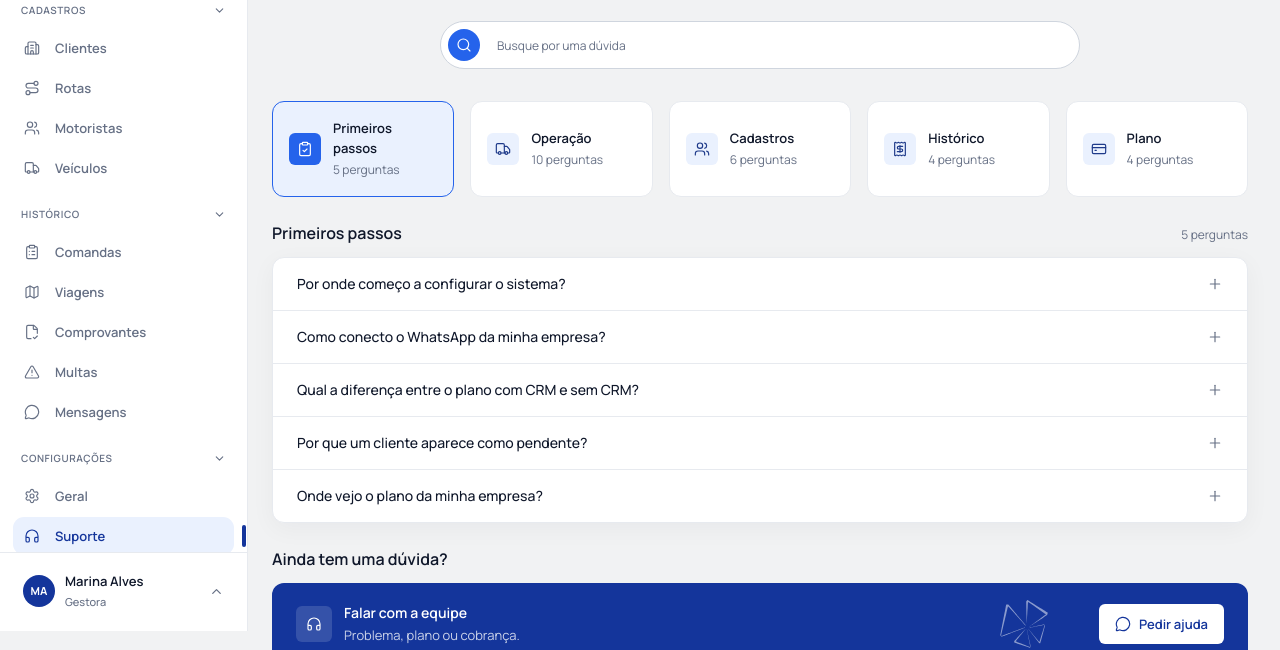
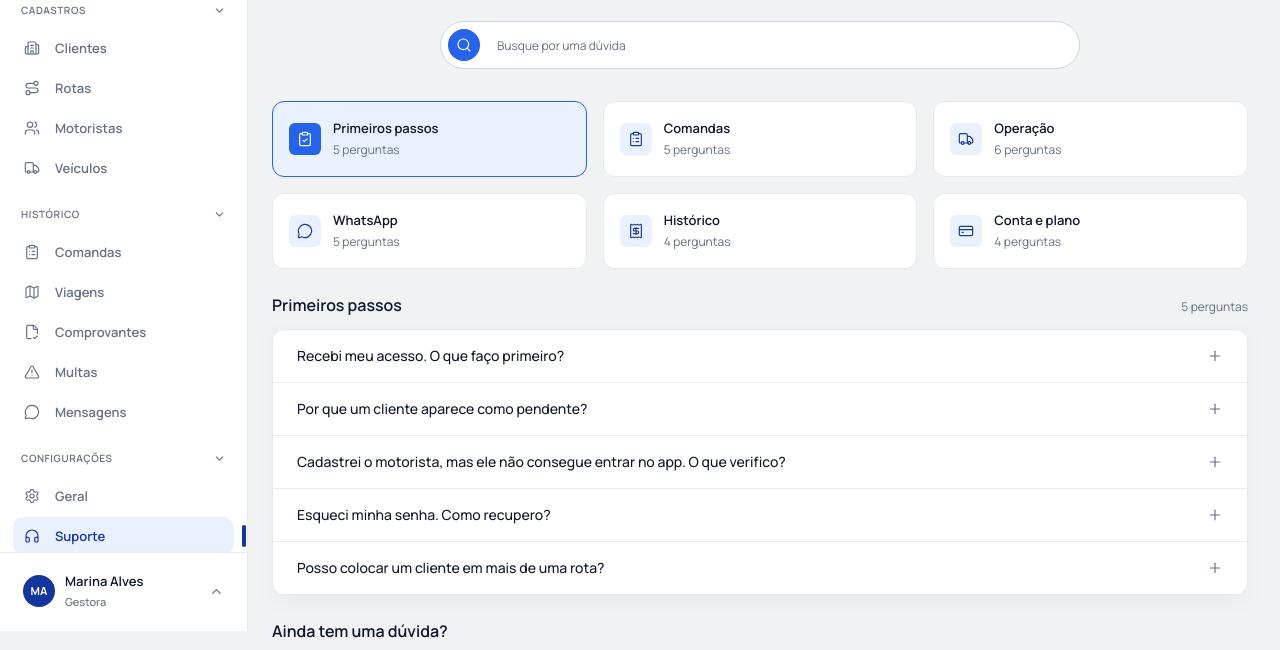
Before and after one commit to rayanearaujoc/gao-gestor, a plain HTML site: page suporte.html in a window 1280 px wide. Shown: the part 169-819 px from the top of the page. Drawn offline with nearby package versions, Linux system fonts and the light colour scheme.

Commit message:
alterações do suporte

```diff
--- a/suporte.html
+++ b/suporte.html
@@ -9,6 +9,7 @@
 <link rel="stylesheet" href="static/css/app.css">
 <link rel="stylesheet" href="static/css/gestor.css">
 <link rel="stylesheet" href="static/css/kit.css">
+<style>#cats{grid-template-columns:repeat(3,1fr)}@media(max-width:900px){#cats{grid-template-columns:repeat(2,1fr)}}</style>
 </head>
 <body data-page="suporte">
   <main class="gpage">
@@ -72,38 +73,38 @@
     {k:'sugestao',t:'Sugestão de melhoria',to:'produto@gao.com.br'}
   ];
   var FAQ=[
-    {c:'Primeiros passos',q:'Por onde começo a configurar o sistema?',a:'Cadastre primeiro os motoristas e os veículos. Depois crie as rotas, escolhendo ao menos um motorista em cada uma, e por último cadastre os clientes, cada um com a sua rota.'},
-    {c:'Primeiros passos',q:'Como conecto o WhatsApp da minha empresa?',a:'Vá em Configurações, abra a aba Assistente WhatsApp e leia o QR Code com o número da empresa. Esse número envia os avisos automáticos aos clientes durante as viagens.'},
-    {c:'Primeiros passos',q:'Qual a diferença entre o plano com CRM e sem CRM?',a:'Com o CRM da GAO, as comandas chegam do CRM e seguem os status dele. Sem o CRM, a logística cria as comandas manualmente em Comandas, com os status Liberada, Em trânsito e Entregue para entregas, e Aguardando coleta e Coletada para coletas.'},
-    {c:'Primeiros passos',q:'Por que um cliente aparece como pendente?',a:'O cliente fica pendente até ter endereço completo (com CEP), WhatsApp para contato e uma rota. Complete o cadastro em Clientes e ele passa a Ativo.'},
-    {c:'Primeiros passos',q:'Onde vejo o plano da minha empresa?',a:'Em Configurações, na aba Geral. Lá ficam o plano contratado, o Assistente WhatsApp e os dados da empresa.'},
-    {c:'Operação',q:'Como crio uma comanda sem o CRM?',a:'Em Comandas, clique em Criar comanda, escolha Entrega ou Coleta e o cliente. A entrega gera as etiquetas com QR Code, uma por gaiola. A coleta já nasce como Aguardando coleta.'},
-    {c:'Operação',q:'Como funciona a coleta?',a:'A comanda de coleta entra no app do motorista quando está como Aguardando coleta. O motorista informa as gaiolas na parada, e a comanda passa a Coletada.'},
-    {c:'Operação',q:'Uma comanda pode ser entrega e coleta ao mesmo tempo?',a:'Não. Cada comanda é uma entrega ou uma coleta. Só as viagens e os comprovantes podem aparecer como Entrega e coleta, quando a mesma parada tem as duas.'},
-    {c:'Operação',q:'O que significa Em trânsito?',a:'A comanda já foi carregada pelo motorista e está a caminho do cliente. Depois da entrega ela passa a Entregue.'},
-    {c:'Operação',q:'Com dois motoristas na mesma rota, quem fica com a comanda?',a:'Quem carregar primeiro. A comanda sai da lista do outro motorista assim que é carregada.'},
-    {c:'Operação',q:'O que fazer quando uma comanda fica sem ninguém carregar?',a:'Em Operação, abra o aviso de comandas sem carregar, escolha as comandas e designe a um motorista. Elas passam a aparecer no app dele.'},
-    {c:'Operação',q:'O que fazer quando uma viagem fica parada?',a:'Em Operação, abra o aviso de viagem parada. O sistema mostra uma mensagem padrão para você enviar ao motorista pelo WhatsApp.'},
-    {c:'Operação',q:'Como designo um motorista para a rota do dia?',a:'Os motoristas de cada rota vêm do cadastro. Para reforçar uma rota, abra Operação e use o botão de designar motorista. Ele vale só para hoje e o cadastro não muda.'},
-    {c:'Operação',q:'Posso excluir uma comanda?',a:'Só enquanto ela está Liberada, ou seja, antes de o motorista carregar. Depois disso a comanda faz parte do histórico e não pode mais ser excluída.'},
-    {c:'Operação',q:'Como reimprimo as etiquetas de uma comanda?',a:'Na lista de Comandas, use o ícone de impressora na linha da comanda de entrega. Cada gaiola tem a sua etiqueta com QR Code.'},
-    {c:'Cadastros',q:'Como cadastro um cliente?',a:'Em Clientes, clique em Cadastrar cliente e preencha os dados, o endereço com CEP, o WhatsApp e a rota. Sem esses dados o cliente fica pendente.'},
-    {c:'Cadastros',q:'Posso colocar um cliente em mais de uma rota?',a:'Não. Cada cliente pertence a uma única rota, para não haver dúvida de qual rota leva a comanda.'},
-    {c:'Cadastros',q:'Como crio uma rota?',a:'Em Rotas, clique em criar rota, escolha os clientes e selecione os motoristas. Toda rota precisa ter pelo menos um motorista.'},
-    {c:'Cadastros',q:'Um motorista pode atender mais de uma rota?',a:'Pode. Motoristas e rotas se relacionam de vários para vários: uma rota tem um ou mais motoristas, e um motorista pode estar em mais de uma rota.'},
-    {c:'Cadastros',q:'O que acontece quando inativo um motorista?',a:'Ele perde o acesso ao app, mas o histórico de viagens continua guardado.'},
-    {c:'Cadastros',q:'Para que serve o cadastro de veículos?',a:'Os veículos aparecem nas viagens e ajudam a identificar de quem é uma multa, pela placa do veículo.'},
-    {c:'Histórico',q:'Como vejo as viagens de um período?',a:'Em Viagens, use o filtro Período (todos, 7 dias, 30 dias ou este mês). Os números do topo da tela acompanham o filtro.'},
-    {c:'Histórico',q:'O que encontro em Comprovantes?',a:'A lista dos comprovantes das paradas atendidas. Dá para buscar e filtrar por cliente, motorista e período.'},
-    {c:'Histórico',q:'Como designo uma multa a um motorista?',a:'Em Multas, envie o PDF. O sistema encontra a placa e o dia, mostra as viagens daquele dia e você escolhe o motorista em Designar.'},
-    {c:'Histórico',q:'Que informações a multa mostra?',a:'A infração e o número do AIT, o veículo, a data e a hora, o motorista, a viagem e o valor. O valor total das multas do período aparece no topo da tela.'},
-    {c:'Plano',q:'Como troco de plano?',a:'Clique em Pedir ajuda, escolha Trocar de plano e diga qual você quer. Nossa equipe comercial responde por e-mail.'},
-    {c:'Plano',q:'Posso alterar os dados da empresa?',a:'Os dados em Configurações são só de leitura. Para alterar, fale com a GAO por Pedir ajuda.'},
-    {c:'Plano',q:'Como trocar o número do WhatsApp da empresa?',a:'Fale com a equipe por Pedir ajuda e peça a troca do número. O novo número precisa ser conectado de novo pelo QR Code.'},
-    {c:'Plano',q:'Como relato um problema no sistema?',a:'Clique em Pedir ajuda, escolha Problema no sistema, diga onde aconteceu e descreva o que viu. A mensagem vai direto para o time de suporte.'}
+    {c:'Primeiros passos',q:'Recebi meu acesso. O que faço primeiro?',a:'A GAO cria a sua empresa e o seu usuário e envia o acesso. Ao entrar, a plataforma vem vazia. Siga os Primeiros passos da tela Início, na ordem: clientes, motoristas, veículos e rotas.'},
+    {c:'Primeiros passos',q:'Por que um cliente aparece como pendente?',a:'O cliente fica pendente até ter o endereço completo (com CEP), o WhatsApp para contato e uma rota. Complete o cadastro em Clientes e ele passa a Ativo.'},
+    {c:'Primeiros passos',q:'Cadastrei o motorista, mas ele não consegue entrar no app. O que verifico?',a:'Confira se o usuário e a senha foram definidos na etapa Acesso ao app e se o motorista está como Ativo. Motorista inativo perde o acesso. Para trocar a senha, edite o cadastro dele e digite uma nova.'},
+    {c:'Primeiros passos',q:'Esqueci minha senha. Como recupero?',a:'Peça à GAO em Pedir ajuda. Quando estiver logado, você pode trocar a senha por conta própria em Meu perfil, na aba Segurança.'},
+    {c:'Primeiros passos',q:'Posso colocar um cliente em mais de uma rota?',a:'Não. Cada cliente pertence a uma única rota, para não haver dúvida de qual rota leva a comanda. Já um motorista pode estar em mais de uma rota, e uma rota pode ter até dois motoristas.'},
+    {c:'Comandas',q:'As comandas vêm do CRM ou eu preciso criar?',a:'Depende do plano. Com o CRM GAO, a comanda entra sozinha, aparece no app do motorista e as etiquetas já saem impressas, então você só acompanha. Sem o CRM, você cria a comanda em Comandas e imprime as etiquetas com QR Code.'},
+    {c:'Comandas',q:'Liberei uma comanda e o motorista não a vê no app. O que pode ser?',a:'Confira se o cliente tem uma rota, se essa rota tem motorista e se a comanda está Liberada (com o CRM, depois da expedição realizada). Se ninguém carregar em mais de 24 horas, o aviso aparece em Operação e você pode designar a comanda a um motorista.'},
+    {c:'Comandas',q:'Como imprimo ou reimprimo as etiquetas?',a:'Sem o CRM, na lista de Comandas, use o ícone de impressora na linha da comanda de entrega. Cada gaiola tem a sua etiqueta com QR Code. Com o CRM, as etiquetas são impressas pela produção.'},
+    {c:'Comandas',q:'Qual a diferença entre comanda de entrega e de coleta?',a:'Cada comanda é só uma coisa: entrega ou coleta. Ao entregar, o sistema abre uma coleta pendente do cliente. Se o cliente pedir uma coleta, você cria a comanda de coleta, que fica como Aguardando coleta e entra no app do motorista.'},
+    {c:'Comandas',q:'Posso excluir uma comanda?',a:'Sim, sem o CRM, na lista de Comandas. As etiquetas já impressas dessa comanda deixam de valer, então confirme antes de excluir.'},
+    {c:'Operação',q:'Uma viagem apareceu como parada. O que faço?',a:'Em Operação, abra o aviso de viagem parada e use Avisar. O WhatsApp abre com a mensagem pronta para o motorista, e você só confirma o envio.'},
+    {c:'Operação',q:'Falta um motorista hoje. Como cubro a rota?',a:'Em Operação, designe um motorista para a rota, por exemplo um folguista. Vale só para hoje e o cadastro da rota não muda. O folguista não tem rota fixa e monta uma rota extra no app.'},
+    {c:'Operação',q:'Com dois motoristas na mesma rota, quem leva cada comanda?',a:'Quem carregar primeiro. Cada motorista segue só o que carregou, e a comanda carregada por um some da lista do outro.'},
+    {c:'Operação',q:'Como funciona a coleta?',a:'A coleta só acontece depois das entregas. O motorista informa as gaiolas na própria parada. Se não houver coletas, ele vai direto ao check-out. O comprovante junta entrega e coleta da mesma parada.'},
+    {c:'Operação',q:'O caminhão teve um acidente. O que acontece com a viagem?',a:'O motorista registra o acidente no app, e a viagem é encerrada. Os clientes que ainda não foram atendidos recebem a mensagem automática de entrega reagendada, e a sua equipe entra em contato para remarcar.'},
+    {c:'Operação',q:'Um motorista saiu da empresa. Como removo o acesso dele?',a:'Edite o motorista e deixe o acesso como Inativo. Ele perde o acesso ao app, e o histórico de viagens dele continua guardado.'},
+    {c:'WhatsApp',q:'Quais mensagens o cliente recebe?',a:'Pelo número da empresa saem duas, de forma automática: a caminho, quando o motorista inicia as entregas, e o resultado da entrega (concluída com o comprovante, não realizada com o motivo, ou reagendada por acidente).'},
+    {c:'WhatsApp',q:'Por que o aviso de chegada não aparece em Mensagens?',a:'Porque ele sai do WhatsApp do próprio motorista, pelo botão Avisar cliente, e o sistema não tem acesso a essa conversa. O mesmo vale para o aviso de viagem parada e para o envio avulso de comprovante: o WhatsApp abre com a mensagem pronta, quem pediu confirma o envio e isso não entra no histórico.'},
+    {c:'WhatsApp',q:'Um cliente diz que não recebeu a mensagem. Como confiro?',a:'Em Mensagens, procure o cliente e veja o texto enviado e se houve falha. Confira também se o WhatsApp para contato dele em Clientes está correto.'},
+    {c:'WhatsApp',q:'As mensagens automáticas pararam de sair. O que pode ser?',a:'O número da empresa pode ter desconectado. A conexão é feita pela GAO, que recebe o alerta. Se notar a falha antes, avise em Pedir ajuda para a GAO reconectar.'},
+    {c:'WhatsApp',q:'Como troco o número de WhatsApp da empresa?',a:'Peça à GAO em Pedir ajuda. O novo número é conectado pela GAO, e você não precisa fazer nada na plataforma.'},
+    {c:'Histórico',q:'Como envio de novo um comprovante ao cliente?',a:'Em Comprovantes, ou no perfil do cliente, use Enviar. O WhatsApp abre com a mensagem pronta e o link do comprovante, e você confirma o envio.'},
+    {c:'Histórico',q:'Onde vejo o que o motorista fez em uma viagem?',a:'Em Viagens, abra a viagem. Se estiver em andamento, aparece o que ele já fez e o que falta. Se estiver concluída, aparecem os dados da viagem, o consumo médio, as fotos do veículo e os comprovantes de cada cliente.'},
+    {c:'Histórico',q:'Como designo uma multa a um motorista?',a:'Em Multas, envie o PDF. O sistema encontra a placa e o dia, mostra as viagens daquele dia e você escolhe o motorista em Designar. A GAO só mantém o registro por motorista e não indica o condutor ao órgão.'},
+    {c:'Histórico',q:'Quem informa os saneantes que aparecem no comprovante?',a:'Você, em Configurações, na aba Saneantes. O motorista não escolhe nada, e o saneante marcado como em uso vai para o comprovante.'},
+    {c:'Conta e plano',q:'Onde vejo o plano e os dados da minha empresa?',a:'Em Configurações. Lá ficam o plano contratado e os dados da empresa, que são só de leitura.'},
+    {c:'Conta e plano',q:'Como altero os dados da empresa ou o plano?',a:'Clique em Pedir ajuda e escolha o assunto. Trocar de plano vai para o comercial, e a mudança dos dados vai para o suporte.'},
+    {c:'Conta e plano',q:'Preciso de mais um usuário gestor. Como faço?',a:'Os usuários da plataforma são criados pela GAO. Peça em Pedir ajuda, com o nome e o e-mail da pessoa.'},
+    {c:'Conta e plano',q:'Como relato um problema no sistema?',a:'Clique em Pedir ajuda, escolha Problema no sistema, diga onde aconteceu e descreva o que viu. A mensagem vai direto para o time de suporte.'}
   ];
   var CATS=[
-    {c:'Primeiros passos',ic:'clipboard-check'},{c:'Operação',ic:'truck'},{c:'Cadastros',ic:'users'},{c:'Histórico',ic:'receipt'},{c:'Plano',ic:'credit-card'}
+    {c:'Primeiros passos',ic:'clipboard-check'},{c:'Comandas',ic:'clipboard-list'},{c:'Operação',ic:'truck'},{c:'WhatsApp',ic:'message-circle'},{c:'Histórico',ic:'receipt'},{c:'Conta e plano',ic:'credit-card'}
   ], cat='Primeiros passos', q='';
   function esc(s){ return s.replace(/&/g,'&amp;').replace(/</g,'&lt;'); }
   function cnt(c){ return FAQ.filter(function(f){ return f.c===c; }).length; }
```
